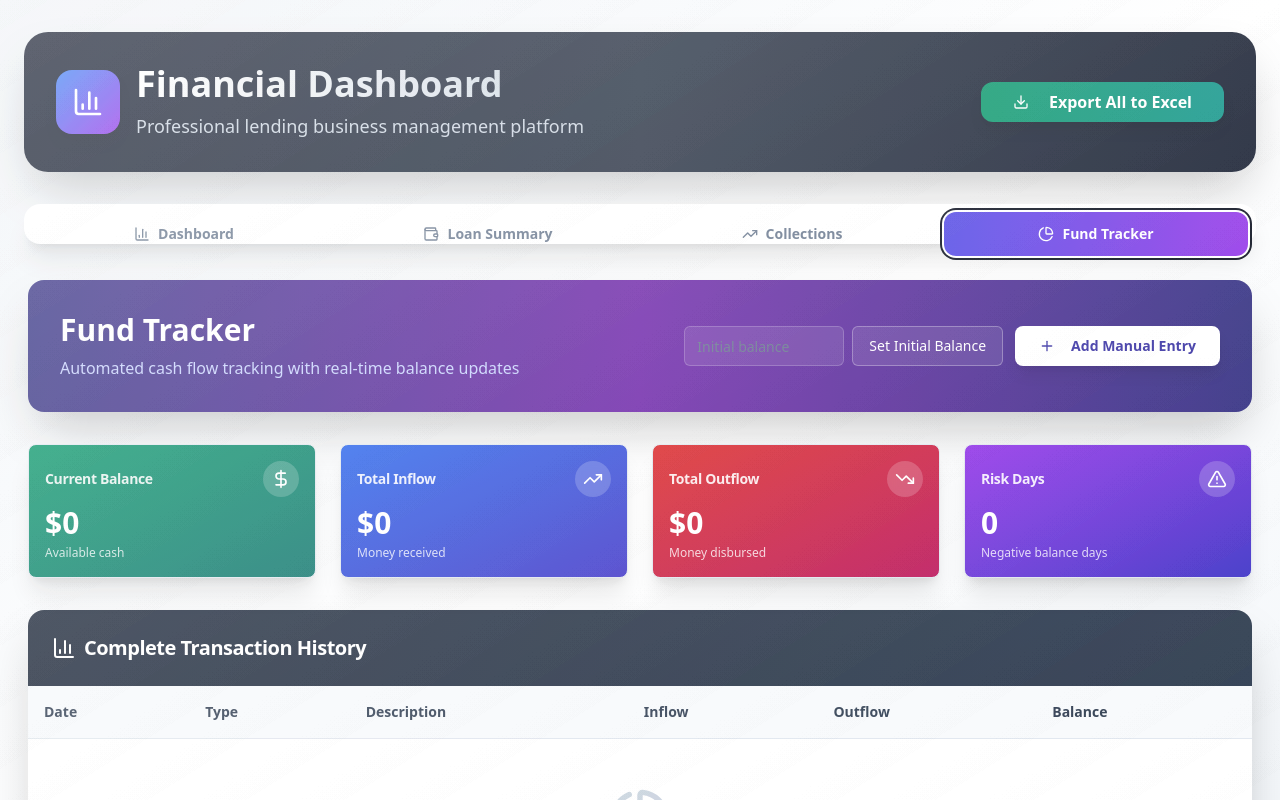
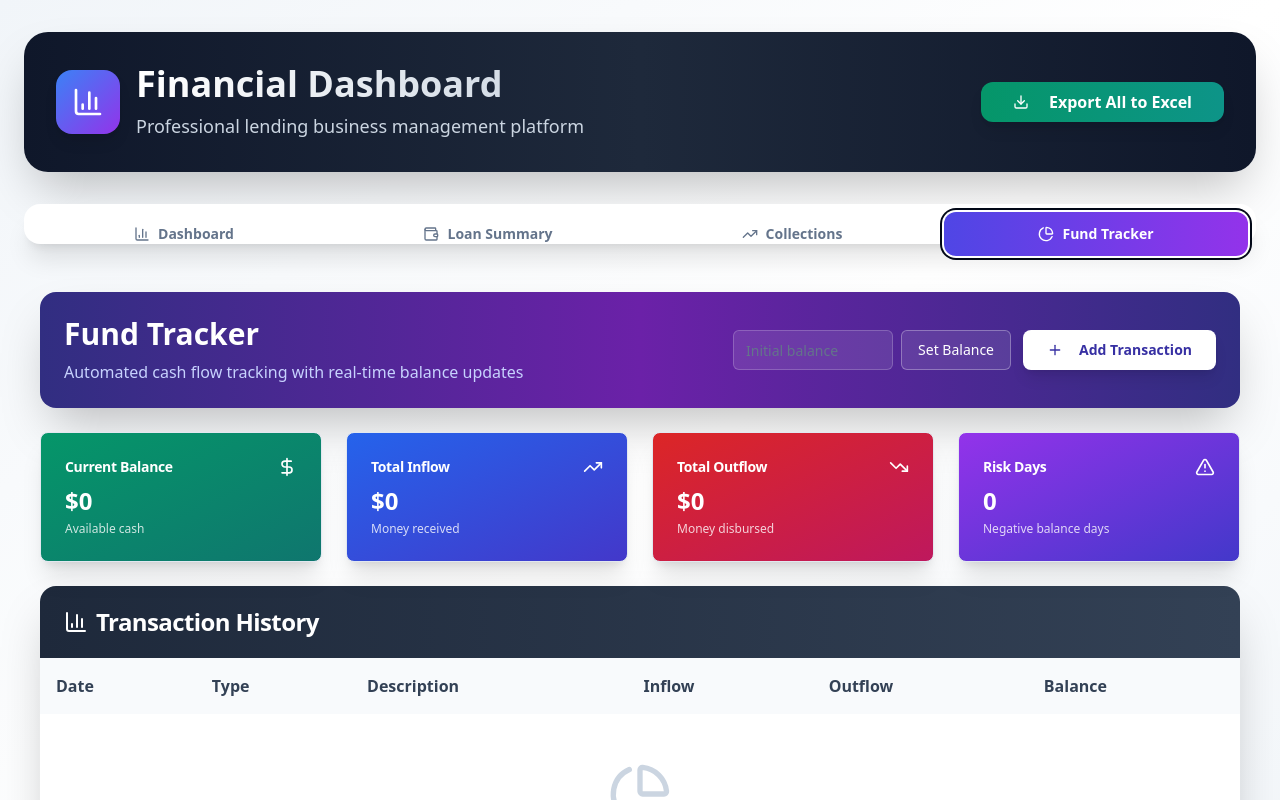
Before and after one commit to ThAnishq19/ledger-beacon-insights, a React (Vite) app: page / in a window 1280 px wide. Both pictures are taken after a click on the tab "Fund Tracker". Shown: the top 800 px of the page. Built offline with nearby package versions, Linux system fonts and the light colour scheme.

Commit message:
Fix: Fund Tracker navigation and other issues
Fixes Fund Tracker navigation issue, ensures other reported issues are addressed, and improves overall stability.

```diff
--- a/src/components/FundTracker.tsx
+++ b/src/components/FundTracker.tsx
@@ -5,7 +5,7 @@ import { Button } from "@/components/ui/button";
 import { Input } from "@/components/ui/input";
 import { Label } from "@/components/ui/label";
 import { Fund, Loan, Collection } from "@/hooks/useFinanceData";
-import { Plus, TrendingUp, TrendingDown, DollarSign, AlertTriangle, PieChart, BarChart3, ArrowLeft } from "lucide-react";
+import { Plus, TrendingUp, TrendingDown, DollarSign, AlertTriangle, PieChart, BarChart3 } from "lucide-react";
 import { useToast } from "@/hooks/use-toast";
 
 interface FundTrackerProps {
@@ -37,78 +37,83 @@ const FundTracker: React.FC<FundTrackerProps> = ({ funds, loans, collections, on
     outflow: '',
   });
 
-  // Optimized transaction history calculation
+  // Simplified and optimized transaction history calculation
   const transactionHistory = useMemo(() => {
     console.log('Calculating transaction history...');
+
+    try {
       const transactions: TransactionRow[] = [];
 
-    try {
-      // Add manual fund entries
+      // Add fund entries
+      if (funds && Array.isArray(funds)) {
         funds.forEach(fund => {
           transactions.push({
             id: fund.id,
             date: fund.date,
             description: fund.description,
-          inflow: fund.inflow,
-          outflow: fund.outflow,
+            inflow: fund.inflow || 0,
+            outflow: fund.outflow || 0,
             balance: 0,
             type: fund.description === 'Initial Balance' ? 'opening' : 'manual'
           });
         });
+      }
 
       // Add loan disbursements (only enabled loans)
+      if (loans && Array.isArray(loans)) {
         loans
-        .filter(loan => !loan.isDisabled)
+          .filter(loan => loan && !loan.isDisabled)
           .forEach(loan => {
             transactions.push({
               id: `loan-${loan.id}`,
               date: loan.date,
-            description: `Loan disbursed to ${loan.customerName} (ID: ${loan.id})`,
+              description: `Loan to ${loan.customerName}`,
               inflow: 0,
-            outflow: loan.netGiven,
+              outflow: loan.netGiven || 0,
               balance: 0,
               type: 'loan'
             });
           });
+      }
 
-      // Group collections by date efficiently
+      // Add collections by date
+      if (collections && Array.isArray(collections)) {
         const collectionsByDate = new Map<string, Collection[]>();
+
         collections.forEach(collection => {
+          if (collection && collection.date) {
             const existing = collectionsByDate.get(collection.date) || [];
             existing.push(collection);
             collectionsByDate.set(collection.date, existing);
+          }
         });
 
-      // Add collection entries
         collectionsByDate.forEach((dayCollections, date) => {
-        const totalAmount = dayCollections.reduce((sum, c) => sum + c.amountPaid, 0);
-        const loanIds = [...new Set(dayCollections.map(c => c.loanId))];
+          const totalAmount = dayCollections.reduce((sum, c) => sum + (c.amountPaid || 0), 0);
 
           transactions.push({
             id: `collection-${date}`,
             date,
-          description: `Daily collections from ${loanIds.length} loan(s): ${loanIds.join(', ')}`,
+            description: `Daily collections (${dayCollections.length} payments)`,
             inflow: totalAmount,
             outflow: 0,
             balance: 0,
             type: 'collection'
           });
         });
+      }
 
-      // Sort transactions
+      // Sort by date
       transactions.sort((a, b) => {
         const dateA = new Date(a.date).getTime();
         const dateB = new Date(b.date).getTime();
-        if (dateA !== dateB) return dateA - dateB;
-
-        const typeOrder = { opening: 0, manual: 1, loan: 2, collection: 3 };
-        return typeOrder[a.type] - typeOrder[b.type];
+        return dateA - dateB;
       });
 
       // Calculate running balance
       let runningBalance = 0;
       transactions.forEach(transaction => {
-        runningBalance += transaction.inflow - transaction.outflow;
+        runningBalance += (transaction.inflow || 0) - (transaction.outflow || 0);
         transaction.balance = runningBalance;
       });
 
@@ -118,7 +123,7 @@ const FundTracker: React.FC<FundTrackerProps> = ({ funds, loans, collections, on
       console.error('Error calculating transaction history:', error);
       return [];
     }
-  }, [funds, loans, collections]);
+  }, [funds?.length, loans?.length, collections?.length]); // Use length instead of full arrays
 
   const handleSubmit = async (e: React.FormEvent) => {
     e.preventDefault();
@@ -153,9 +158,10 @@ const FundTracker: React.FC<FundTrackerProps> = ({ funds, loans, collections, on
 
       toast({
         title: "Success",
-        description: "Manual transaction recorded successfully",
+        description: "Transaction recorded successfully",
       });
     } catch (error) {
+      console.error('Error adding fund:', error);
       toast({
         title: "Error",
         description: "Failed to add transaction",
@@ -164,10 +170,6 @@ const FundTracker: React.FC<FundTrackerProps> = ({ funds, loans, collections, on
     } finally {
       setIsLoading(false);
     }
-  };
-
-  const handleInputChange = (field: string, value: string) => {
-    setFormData(prev => ({ ...prev, [field]: value }));
   };
 
   const handleInitialBalance = async () => {
@@ -198,6 +200,7 @@ const FundTracker: React.FC<FundTrackerProps> = ({ funds, loans, collections, on
         description: "Initial balance set successfully",
       });
     } catch (error) {
+      console.error('Error setting initial balance:', error);
       toast({
         title: "Error",
         description: "Failed to set initial balance",
@@ -208,10 +211,10 @@ const FundTracker: React.FC<FundTrackerProps> = ({ funds, loans, collections, on
     }
   };
 
-  // Calculate summary metrics
+  // Calculate summary metrics safely
   const currentBalance = transactionHistory.length > 0 ? transactionHistory[transactionHistory.length - 1].balance : 0;
-  const totalInflow = transactionHistory.reduce((sum, t) => sum + t.inflow, 0);
-  const totalOutflow = transactionHistory.reduce((sum, t) => sum + t.outflow, 0);
+  const totalInflow = transactionHistory.reduce((sum, t) => sum + (t.inflow || 0), 0);
+  const totalOutflow = transactionHistory.reduce((sum, t) => sum + (t.outflow || 0), 0);
   const negativeBalanceDays = transactionHistory.filter(t => t.balance < 0).length;
 
   const getTypeIcon = (type: string) => {
@@ -232,124 +235,90 @@ const FundTracker: React.FC<FundTrackerProps> = ({ funds, loans, collections, on
     }
   };
 
-  if (isLoading) {
   return (
-      <div className="flex items-center justify-center h-64">
-        <div className="animate-spin rounded-full h-8 w-8 border-b-2 border-indigo-600"></div>
-      </div>
-    );
-  }
-
-  return (
-    <div className="space-y-4 sm:space-y-6 lg:space-y-8 p-1">
+    <div className="space-y-6 p-4">
       {/* Header Section */}
-      <div className="bg-gradient-to-r from-indigo-900 via-purple-800 to-indigo-900 rounded-xl sm:rounded-2xl p-4 sm:p-6 lg:p-8 text-white shadow-2xl">
+      <div className="bg-gradient-to-r from-indigo-900 via-purple-800 to-indigo-900 rounded-2xl p-6 text-white shadow-2xl">
         <div className="flex flex-col lg:flex-row justify-between items-start lg:items-center gap-4">
           <div className="flex-1">
-            <h2 className="text-2xl sm:text-3xl font-bold mb-2">Fund Tracker</h2>
-            <p className="text-indigo-200 text-sm sm:text-base">Automated cash flow tracking with real-time balance updates</p>
+            <h2 className="text-3xl font-bold mb-2">Fund Tracker</h2>
+            <p className="text-indigo-200">Automated cash flow tracking with real-time balance updates</p>
           </div>
           <div className="flex flex-col sm:flex-row gap-3 w-full lg:w-auto">
-            {transactionHistory.length === 0 && !isLoading && (
-              <div className="flex flex-col sm:flex-row gap-2 items-stretch sm:items-center">
+            {transactionHistory.length === 0 && (
+              <div className="flex gap-2 items-center">
                 <Input
                   type="number"
                   step="0.01"
                   value={initialBalance}
                   onChange={(e) => setInitialBalance(e.target.value)}
                   placeholder="Initial balance"
-                  className="w-full sm:w-40 bg-white/10 border-white/20 text-white placeholder-white/60"
+                  className="w-40 bg-white/10 border-white/20 text-white placeholder-white/60"
                 />
                 <Button
                   onClick={handleInitialBalance}
                   variant="outline"
-                  className="bg-white/10 border-white/30 text-white hover:bg-white/20 whitespace-nowrap"
+                  className="bg-white/10 border-white/30 text-white hover:bg-white/20"
                   disabled={isLoading}
                 >
-                  Set Initial Balance
+                  Set Balance
                 </Button>
               </div>
             )}
             <Button
               onClick={() => setShowForm(!showForm)}
-              className="bg-white text-indigo-800 hover:bg-indigo-50 px-4 sm:px-6 py-2 sm:py-3 rounded-lg shadow-lg transition-all duration-200 hover:shadow-xl font-semibold whitespace-nowrap"
+              className="bg-white text-indigo-800 hover:bg-indigo-50 px-6 py-3 rounded-lg shadow-lg font-semibold"
               disabled={isLoading}
             >
-              <Plus className="mr-2 h-4 w-4 sm:h-5 sm:w-5" />
-              Add Manual Entry
+              <Plus className="mr-2 h-5 w-5" />
+              Add Transaction
             </Button>
           </div>
         </div>
       </div>
 
       {/* Summary Cards */}
-      <div className="grid gap-3 sm:gap-4 lg:gap-6 grid-cols-2 lg:grid-cols-4">
-        <Card className="bg-gradient-to-br from-emerald-600 to-teal-700 text-white shadow-xl overflow-hidden">
-          <div className="absolute inset-0 bg-gradient-to-br from-white/10 to-transparent"></div>
-          <CardHeader className="relative flex flex-row items-center justify-between space-y-0 pb-2 px-3 sm:px-4 pt-3 sm:pt-4">
-            <CardTitle className="text-xs sm:text-sm font-semibold text-white/90">Current Balance</CardTitle>
-            <div className="p-1.5 sm:p-2 rounded-full bg-white/20 backdrop-blur-sm">
-              <DollarSign className="h-4 w-4 sm:h-5 sm:w-5 text-white" />
-            </div>
+      <div className="grid gap-6 grid-cols-2 lg:grid-cols-4">
+        <Card className="bg-gradient-to-br from-emerald-600 to-teal-700 text-white shadow-xl">
+          <CardHeader className="flex flex-row items-center justify-between space-y-0 pb-2">
+            <CardTitle className="text-sm font-semibold">Current Balance</CardTitle>
+            <DollarSign className="h-5 w-5" />
           </CardHeader>
-          <CardContent className="relative px-3 sm:px-4 pb-3 sm:pb-4">
-            <div className="text-xl sm:text-2xl lg:text-3xl font-bold mb-1">
-              ${currentBalance.toLocaleString()}
-            </div>
+          <CardContent>
+            <div className="text-2xl font-bold mb-1">${currentBalance.toLocaleString()}</div>
             <p className="text-xs text-white/80">Available cash</p>
-            {currentBalance < 0 && (
-              <p className="text-xs text-red-200 flex items-center mt-1">
-                <AlertTriangle className="h-3 w-3 mr-1" />
-                Negative balance
-              </p>
-            )}
           </CardContent>
         </Card>
 
-        <Card className="bg-gradient-to-br from-blue-600 to-indigo-700 text-white shadow-xl overflow-hidden">
-          <div className="absolute inset-0 bg-gradient-to-br from-white/10 to-transparent"></div>
-          <CardHeader className="relative flex flex-row items-center justify-between space-y-0 pb-2 px-3 sm:px-4 pt-3 sm:pt-4">
-            <CardTitle className="text-xs sm:text-sm font-semibold text-white/90">Total Inflow</CardTitle>
-            <div className="p-1.5 sm:p-2 rounded-full bg-white/20 backdrop-blur-sm">
-              <TrendingUp className="h-4 w-4 sm:h-5 sm:w-5 text-white" />
-            </div>
+        <Card className="bg-gradient-to-br from-blue-600 to-indigo-700 text-white shadow-xl">
+          <CardHeader className="flex flex-row items-center justify-between space-y-0 pb-2">
+            <CardTitle className="text-sm font-semibold">Total Inflow</CardTitle>
+            <TrendingUp className="h-5 w-5" />
           </CardHeader>
-          <CardContent className="relative px-3 sm:px-4 pb-3 sm:pb-4">
-            <div className="text-xl sm:text-2xl lg:text-3xl font-bold mb-1">
-              ${totalInflow.toLocaleString()}
-            </div>
+          <CardContent>
+            <div className="text-2xl font-bold mb-1">${totalInflow.toLocaleString()}</div>
             <p className="text-xs text-white/80">Money received</p>
           </CardContent>
         </Card>
 
-        <Card className="bg-gradient-to-br from-red-600 to-pink-700 text-white shadow-xl overflow-hidden">
-          <div className="absolute inset-0 bg-gradient-to-br from-white/10 to-transparent"></div>
-          <CardHeader className="relative flex flex-row items-center justify-between space-y-0 pb-2 px-3 sm:px-4 pt-3 sm:pt-4">
-            <CardTitle className="text-xs sm:text-sm font-semibold text-white/90">Total Outflow</CardTitle>
-            <div className="p-1.5 sm:p-2 rounded-full bg-white/20 backdrop-blur-sm">
-              <TrendingDown className="h-4 w-4 sm:h-5 sm:w-5 text-white" />
-            </div>
+        <Card className="bg-gradient-to-br from-red-600 to-pink-700 text-white shadow-xl">
+          <CardHeader className="flex flex-row items-center justify-between space-y-0 pb-2">
+            <CardTitle className="text-sm font-semibold">Total Outflow</CardTitle>
+            <TrendingDown className="h-5 w-5" />
           </CardHeader>
-          <CardContent className="relative px-3 sm:px-4 pb-3 sm:pb-4">
-            <div className="text-xl sm:text-2xl lg:text-3xl font-bold mb-1">
-              ${totalOutflow.toLocaleString()}
-            </div>
+          <CardContent>
+            <div className="text-2xl font-bold mb-1">${totalOutflow.toLocaleString()}</div>
             <p className="text-xs text-white/80">Money disbursed</p>
           </CardContent>
         </Card>
 
-        <Card className="bg-gradient-to-br from-purple-600 to-indigo-700 text-white shadow-xl overflow-hidden">
-          <div className="absolute inset-0 bg-gradient-to-br from-white/10 to-transparent"></div>
-          <CardHeader className="relative flex flex-row items-center justify-between space-y-0 pb-2 px-3 sm:px-4 pt-3 sm:pt-4">
-            <CardTitle className="text-xs sm:text-sm font-semibold text-white/90">Risk Days</CardTitle>
-            <div className="p-1.5 sm:p-2 rounded-full bg-white/20 backdrop-blur-sm">
-              <AlertTriangle className="h-4 w-4 sm:h-5 sm:w-5 text-white" />
-            </div>
+        <Card className="bg-gradient-to-br from-purple-600 to-indigo-700 text-white shadow-xl">
+          <CardHeader className="flex flex-row items-center justify-between space-y-0 pb-2">
+            <CardTitle className="text-sm font-semibold">Risk Days</CardTitle>
+            <AlertTriangle className="h-5 w-5" />
           </CardHeader>
-          <CardContent className="relative px-3 sm:px-4 pb-3 sm:pb-4">
-            <div className="text-xl sm:text-2xl lg:text-3xl font-bold mb-1">
-              {negativeBalanceDays}
-            </div>
+          <CardContent>
+            <div className="text-2xl font-bold mb-1">{negativeBalanceDays}</div>
             <p className="text-xs text-white/80">Negative balance days</p>
           </CardContent>
         </Card>
@@ -357,60 +326,60 @@ const FundTracker: React.FC<FundTrackerProps> = ({ funds, loans, collections, on
 
       {/* Manual Transaction Form */}
       {showForm && (
-        <Card className="bg-white shadow-2xl border-0 rounded-xl sm:rounded-2xl overflow-hidden">
+        <Card className="bg-white shadow-2xl border-0 rounded-2xl">
           <CardHeader className="bg-gradient-to-r from-purple-600 to-indigo-600 text-white">
-            <CardTitle className="text-lg sm:text-xl">Add Manual Transaction</CardTitle>
+            <CardTitle>Add Manual Transaction</CardTitle>
           </CardHeader>
-          <CardContent className="p-4 sm:p-6">
-            <form onSubmit={handleSubmit} className="grid grid-cols-1 sm:grid-cols-2 gap-4 sm:gap-6">
+          <CardContent className="p-6">
+            <form onSubmit={handleSubmit} className="grid grid-cols-1 sm:grid-cols-2 gap-6">
               <div>
-                <Label htmlFor="date" className="text-sm font-semibold text-slate-700">Date</Label>
+                <Label htmlFor="date">Date</Label>
                 <Input
                   id="date"
                   type="date"
                   value={formData.date}
-                  onChange={(e) => handleInputChange('date', e.target.value)}
-                  className="mt-1 border-2 border-slate-200 focus:border-purple-500 rounded-lg"
+                  onChange={(e) => setFormData(prev => ({ ...prev, date: e.target.value }))}
+                  className="mt-1"
                 />
               </div>
               <div>
-                <Label htmlFor="description" className="text-sm font-semibold text-slate-700">Description *</Label>
+                <Label htmlFor="description">Description *</Label>
                 <Input
                   id="description"
                   value={formData.description}
-                  onChange={(e) => handleInputChange('description', e.target.value)}
+                  onChange={(e) => setFormData(prev => ({ ...prev, description: e.target.value }))}
                   placeholder="Enter transaction description"
-                  className="mt-1 border-2 border-slate-200 focus:border-purple-500 rounded-lg"
+                  className="mt-1"
                 />
               </div>
               <div>
-                <Label htmlFor="inflow" className="text-sm font-semibold text-slate-700">Inflow (Money In)</Label>
+                <Label htmlFor="inflow">Inflow (Money In)</Label>
                 <Input
                   id="inflow"
                   type="number"
                   step="0.01"
                   value={formData.inflow}
-                  onChange={(e) => handleInputChange('inflow', e.target.value)}
+                  onChange={(e) => setFormData(prev => ({ ...prev, inflow: e.target.value }))}
                   placeholder="Enter inflow amount"
-                  className="mt-1 border-2 border-slate-200 focus:border-purple-500 rounded-lg"
+                  className="mt-1"
                 />
               </div>
               <div>
-                <Label htmlFor="outflow" className="text-sm font-semibold text-slate-700">Outflow (Money Out)</Label>
+                <Label htmlFor="outflow">Outflow (Money Out)</Label>
                 <Input
                   id="outflow"
                   type="number"
                   step="0.01"
                   value={formData.outflow}
-                  onChange={(e) => handleInputChange('outflow', e.target.value)}
+                  onChange={(e) => setFormData(prev => ({ ...prev, outflow: e.target.value }))}
                   placeholder="Enter outflow amount"
-                  className="mt-1 border-2 border-slate-200 focus:border-purple-500 rounded-lg"
+                  className="mt-1"
                 />
               </div>
-              <div className="sm:col-span-2 flex flex-col sm:flex-row gap-4 pt-4">
+              <div className="sm:col-span-2 flex gap-4 pt-4">
                 <Button
                   type="submit"
-                  className="bg-purple-600 hover:bg-purple-700 text-white px-6 py-2 rounded-lg shadow-lg font-semibold"
+                  className="bg-purple-600 hover:bg-purple-700"
                   disabled={isLoading}
                 >
                   {isLoading ? 'Adding...' : 'Add Transaction'}
@@ -419,7 +388,6 @@ const FundTracker: React.FC<FundTrackerProps> = ({ funds, loans, collections, on
                   type="button"
                   variant="outline"
                   onClick={() => setShowForm(false)}
-                  className="border-2 border-slate-300 hover:bg-slate-50 px-6 py-2 rounded-lg font-semibold"
                 >
                   Cancel
                 </Button>
@@ -430,54 +398,54 @@ const FundTracker: React.FC<FundTrackerProps> = ({ funds, loans, collections, on
       )}
 
       {/* Transaction History */}
-      <Card className="bg-white shadow-2xl border-0 rounded-xl sm:rounded-2xl overflow-hidden">
+      <Card className="bg-white shadow-2xl border-0 rounded-2xl overflow-hidden">
         <CardHeader className="bg-gradient-to-r from-slate-800 to-slate-700 text-white">
-          <CardTitle className="text-lg sm:text-xl flex items-center">
-            <BarChart3 className="mr-2 h-5 w-5 sm:h-6 sm:w-6" />
-            Complete Transaction History
+          <CardTitle className="flex items-center">
+            <BarChart3 className="mr-2 h-6 w-6" />
+            Transaction History
           </CardTitle>
         </CardHeader>
         <CardContent className="p-0">
           <div className="overflow-x-auto">
-            <table className="w-full min-w-[640px]">
+            <table className="w-full">
               <thead className="bg-slate-50">
                 <tr>
-                  <th className="text-left p-3 sm:p-4 font-semibold text-slate-700 border-b text-sm">Date</th>
-                  <th className="text-left p-3 sm:p-4 font-semibold text-slate-700 border-b text-sm">Type</th>
-                  <th className="text-left p-3 sm:p-4 font-semibold text-slate-700 border-b text-sm">Description</th>
-                  <th className="text-left p-3 sm:p-4 font-semibold text-slate-700 border-b text-sm">Inflow</th>
-                  <th className="text-left p-3 sm:p-4 font-semibold text-slate-700 border-b text-sm">Outflow</th>
-                  <th className="text-left p-3 sm:p-4 font-semibold text-slate-700 border-b text-sm">Balance</th>
+                  <th className="text-left p-4 font-semibold text-slate-700">Date</th>
+                  <th className="text-left p-4 font-semibold text-slate-700">Type</th>
+                  <th className="text-left p-4 font-semibold text-slate-700">Description</th>
+                  <th className="text-left p-4 font-semibold text-slate-700">Inflow</th>
+                  <th className="text-left p-4 font-semibold text-slate-700">Outflow</th>
+                  <th className="text-left p-4 font-semibold text-slate-700">Balance</th>
                 </tr>
               </thead>
               <tbody>
                 {transactionHistory.map((transaction, index) => (
-                  <tr key={transaction.id} className={`${index % 2 === 0 ? 'bg-white' : 'bg-slate-50'} hover:bg-blue-50 transition-colors`}>
-                    <td className="p-3 sm:p-4 text-slate-700 border-b border-slate-100 text-sm">{transaction.date}</td>
-                    <td className="p-3 sm:p-4 border-b border-slate-100">
+                  <tr key={transaction.id} className={index % 2 === 0 ? 'bg-white' : 'bg-slate-50'}>
+                    <td className="p-4 text-slate-700">{transaction.date}</td>
+                    <td className="p-4">
                       <span className={`inline-flex items-center px-2 py-1 rounded-full text-xs font-medium ${getTypeColor(transaction.type)}`}>
                         <span className="mr-1">{getTypeIcon(transaction.type)}</span>
                         {transaction.type}
                       </span>
                     </td>
-                    <td className="p-3 sm:p-4 text-slate-800 border-b border-slate-100 max-w-xs truncate text-sm" title={transaction.description}>
+                    <td className="p-4 text-slate-800 max-w-xs truncate" title={transaction.description}>
                       {transaction.description}
                     </td>
-                    <td className="p-3 sm:p-4 border-b border-slate-100 text-sm">
+                    <td className="p-4">
                       {transaction.inflow > 0 ? (
                         <span className="text-emerald-600 font-bold">${transaction.inflow.toLocaleString()}</span>
                       ) : (
                         <span className="text-slate-300">-</span>
                       )}
                     </td>
-                    <td className="p-3 sm:p-4 border-b border-slate-100 text-sm">
+                    <td className="p-4">
                       {transaction.outflow > 0 ? (
                         <span className="text-red-600 font-bold">${transaction.outflow.toLocaleString()}</span>
                       ) : (
                         <span className="text-slate-300">-</span>
                       )}
                     </td>
-                    <td className="p-3 sm:p-4 border-b border-slate-100 text-sm">
+                    <td className="p-4">
                       <span className={`font-bold ${transaction.balance < 0 ? 'text-red-600' : 'text-slate-800'}`}>
                         ${transaction.balance.toLocaleString()}
                       </span>
@@ -487,10 +455,10 @@ const FundTracker: React.FC<FundTrackerProps> = ({ funds, loans, collections, on
               </tbody>
             </table>
             {transactionHistory.length === 0 && (
-              <div className="text-center py-8 sm:py-12 text-slate-500">
-                <PieChart className="h-12 w-12 sm:h-16 sm:w-16 mx-auto mb-4 text-slate-300" />
-                <p className="text-base sm:text-lg">No transactions recorded yet</p>
-                <p className="text-sm">Set an initial balance or add your first transaction above to get started</p>
+              <div className="text-center py-12 text-slate-500">
+                <PieChart className="h-16 w-16 mx-auto mb-4 text-slate-300" />
+                <p className="text-lg">No transactions recorded yet</p>
+                <p className="text-sm">Set an initial balance or add your first transaction above</p>
               </div>
             )}
           </div>
```
Lines whose indentation alone changed are shown as unchanged.
